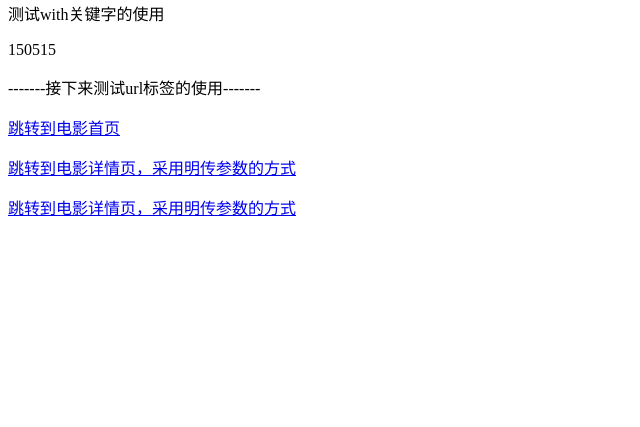
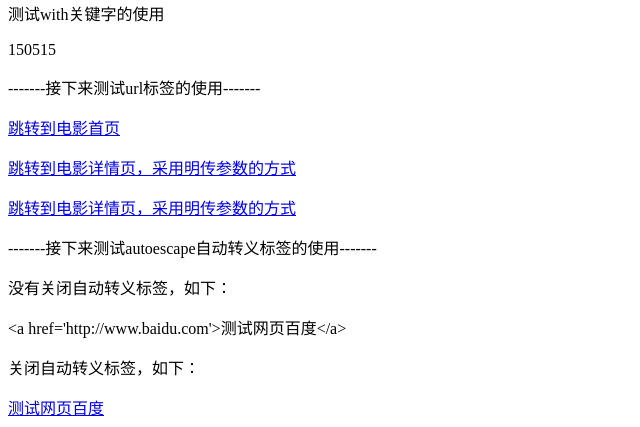
Before and after one commit to Anton-Joe/template_demo, a Django app: page / in a window 1280 px wide. Shown: the part 571-998 px from the top of the page, without its empty margins (0-640 px from the left). Before the commit the page ends 787 px from the top, so only its background shows below. Run offline with Django 3.2, Linux system fonts and the light colour scheme.

Commit message:
添加autoescape标签的使用

```diff
--- a/template_demo_for_in_标签/views.py
+++ b/template_demo_for_in_标签/views.py
@@ -22,7 +22,8 @@ context = {
         '第二个键': '2',
         '第三个键': '3',
     },
-    'testwith': 150515
+    'testwith': 150515,
+    '自动转义标签的使用': "<a href='http://www.baidu.com'>测试网页百度</a>"
 }
 
 
--- a/templates/index.html
+++ b/templates/index.html
@@ -69,5 +69,15 @@
 <p><a href="{% url 'movie' %}">跳转到电影首页</a></p>
 <p><a href="{% url 'movie_detail' movie_id='2' category_id='2' %}">跳转到电影详情页，采用明传参数的方式</a></p>
 <p><a href="{% url 'movie_detail_2' %}?movie_id=2">跳转到电影详情页，采用明传参数的方式</a></p>
+
+<p>-------接下来测试autoescape自动转义标签的使用-------</p>
+{#'自动转义标签的使用': "<a href='http://www.baidu.com'>测试网页百度</a>"#}
+<p>没有关闭自动转义标签，如下：</p>
+{{ 自动转义标签的使用 }}
+<p>关闭自动转义标签，如下：</p>
+{% autoescape off %}
+    {{ 自动转义标签的使用 }}
+{% endautoescape %}
+
 </body>
 </html>
```
